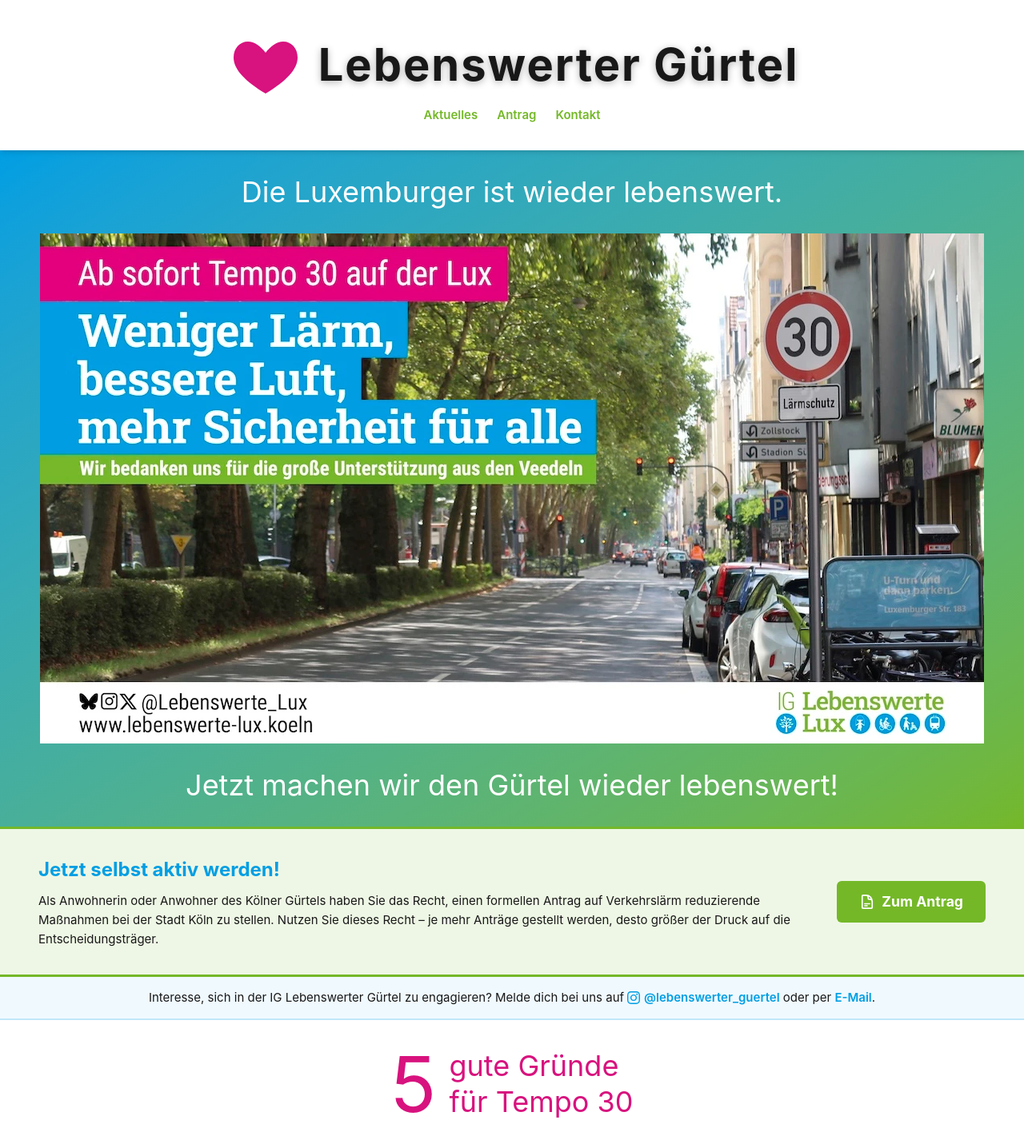
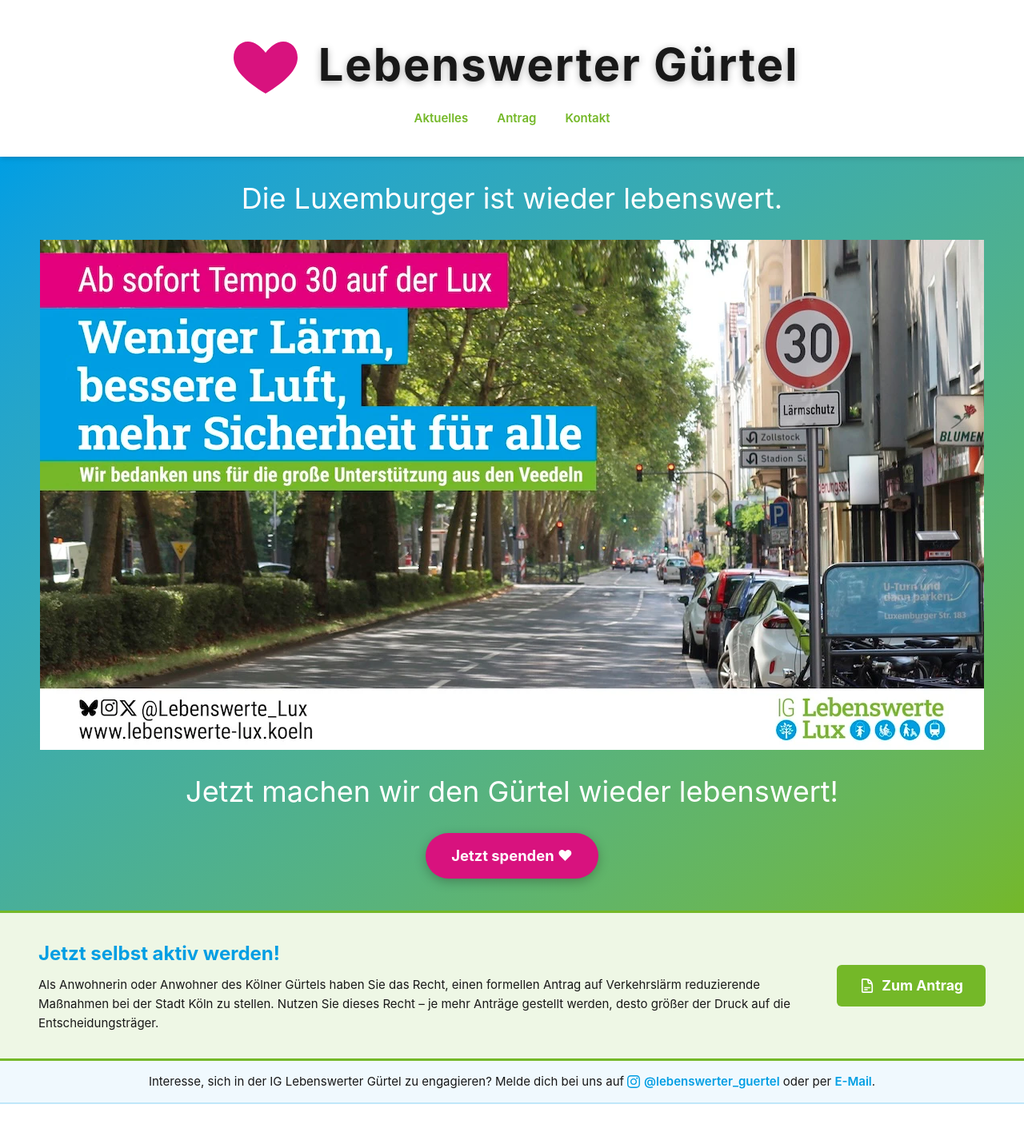
Before and after one commit to FL0R1AN84/lebenswerter-guertel, a Vue app: page / in a window 1280 px wide. Shown: the top 1421 px of the page at 80% size. Built offline with nearby package versions, Linux system fonts and the light colour scheme.

Commit message:
feat: add donate button to HomeView and enhance nav-link styles in HeaderNavigation

```diff
--- a/package.json
+++ b/package.json
@@ -1,6 +1,6 @@
 {
   "name": "lebenswerter-guertel",
-  "version": "1.8.1",
+  "version": "1.8.2",
   "private": true,
   "type": "module",
   "scripts": {
--- a/src/components/HeaderNavigation.vue
+++ b/src/components/HeaderNavigation.vue
@@ -44,6 +44,10 @@ onUnmounted(() => {
 
 <style scoped>
 .nav-link {
+  display: inline-flex;
+  align-items: center;
+  min-height: 24px;
+  padding: 4px 6px;
   color: var(--color-green);
   text-decoration: none;
   font-weight: 600;
@@ -51,6 +55,7 @@ onUnmounted(() => {
 }
 
 .nav-link:hover,
+/* noinspection CssUnusedSymbol */
 .nav-link--active {
   color: var(--color-blue);
 }
--- a/src/components/IconAnimation.vue
+++ b/src/components/IconAnimation.vue
@@ -29,11 +29,10 @@ defineProps<{
   transition: all 0.3s ease;
 }
 
-@media (max-width: 640px) {
-  .heart-container--small {
-    width: clamp(40px, 10vw, 60px);
-    height: clamp(40px, 10vw, 60px);
-  }
+/* noinspection CssUnusedSymbol */
+.heart-container--small {
+  width: clamp(40px, 10vw, 60px);
+  height: clamp(40px, 10vw, 60px);
 }
 
 .heart {
--- a/src/components/WebsiteTitle.vue
+++ b/src/components/WebsiteTitle.vue
@@ -20,10 +20,9 @@ defineProps<{
   transition: font-size 0.3s ease;
 }
 
-@media (max-width: 640px) {
-  .website-title--small {
-    font-size: clamp(1rem, 5vw, 2rem);
-  }
+/* noinspection CssUnusedSymbol */
+.website-title--small {
+  font-size: clamp(1rem, 5vw, 2rem);
 }
 
 @media (prefers-color-scheme: dark) {
--- a/src/views/HomeView.vue
+++ b/src/views/HomeView.vue
@@ -48,6 +48,14 @@ useHead({
       <h3 class="text-2xl md:text-4xl font-bold text-white py-8 px-2 lg:px-0 text-center">
         Jetzt machen wir den Gürtel wieder lebenswert!
       </h3>
+      <a
+        class="donate-button"
+        href="https://www.goodcrowd.org/laermschutz-auf-dem-guertel-einklagen"
+        rel="noopener noreferrer"
+        target="_blank"
+      >
+        Jetzt spenden ♥︎
+      </a>
     </div>
     <div class="cta-banner">
       <div class="cta-banner__inner">
@@ -280,6 +288,28 @@ useHead({
 </template>
 
 <style scoped>
+.donate-button {
+  display: inline-block;
+  margin-bottom: 2.5rem;
+  padding: 0.85rem 2rem;
+  background-color: var(--color-pink);
+  color: white;
+  font-weight: 700;
+  font-size: 1.15rem;
+  border-radius: 999px;
+  text-decoration: none;
+  box-shadow: 0 4px 14px rgba(0, 0, 0, 0.25);
+  transition:
+    background-color 0.2s,
+    transform 0.2s;
+}
+
+.donate-button:hover {
+  background-color: white;
+  color: var(--color-pink);
+  transform: scale(1.04);
+}
+
 .cta-banner {
   background-color: color-mix(in srgb, var(--color-green) 12%, transparent);
   border-top: 3px solid var(--color-green);
```
